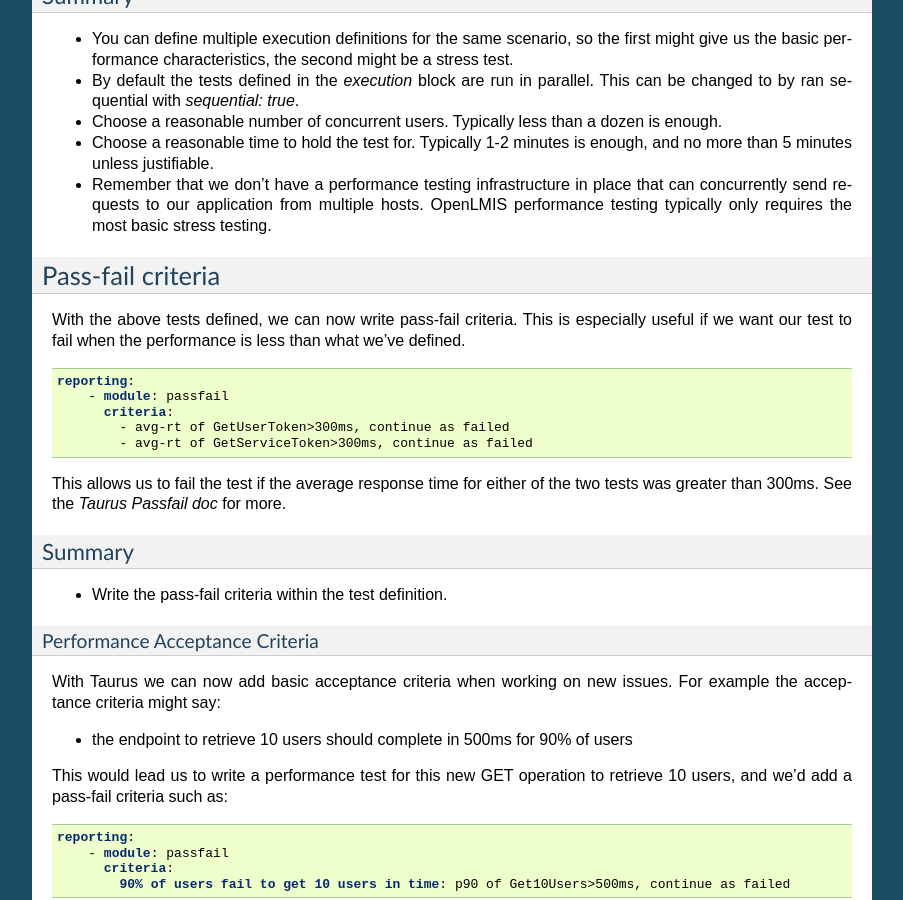
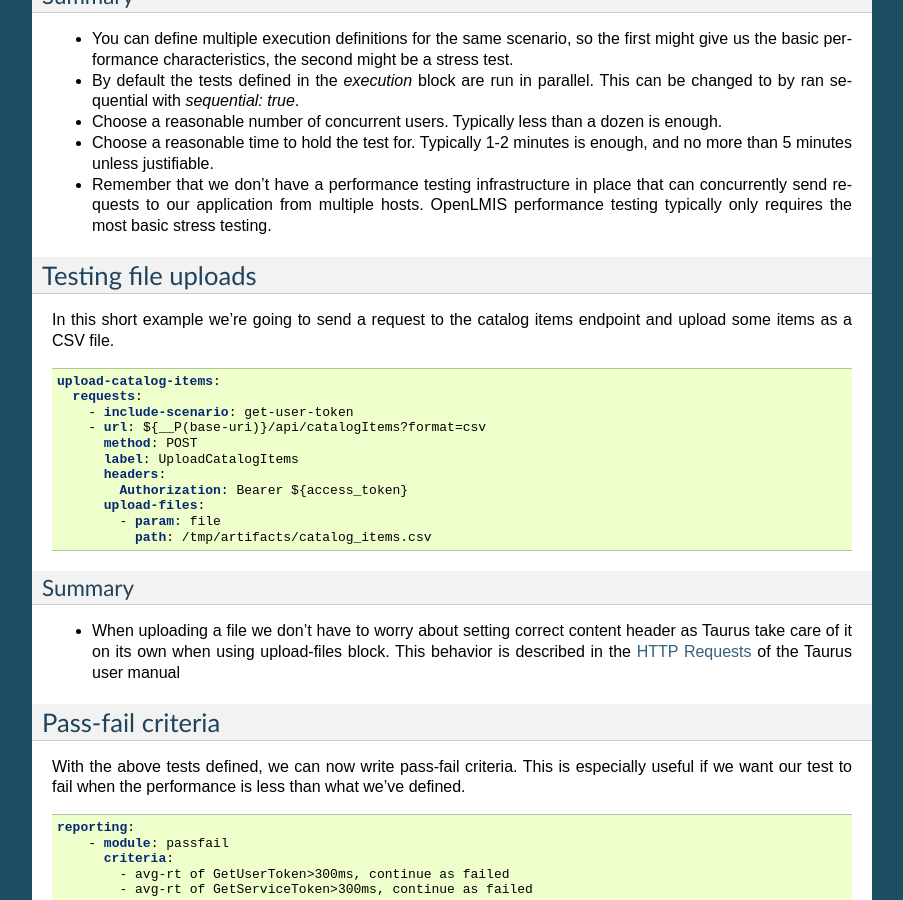
Before and after one commit to OpenLMIS/openlmis-ref-distro, a Sphinx documentation site: the page built from docs/source/conventions/performance.rst, in a window 1280 px wide and 900 px high, scrolled down 4640 px. Shown: the whole window, without its empty margins (198-1101 px from the left). Built offline with Sphinx 7.4.7, drawn with Linux system fonts in a browser that asks for light colours; pages that are not in the unit, such as notebooks, are missing from menus; some of the changed text lies outside the part shown.

Commit message:
OLMIS-3211: Added an example of a Taurus test for uploading files

```diff
--- a/docs/source/conventions/performance.rst
+++ b/docs/source/conventions/performance.rst
@@ -315,6 +315,33 @@ Summary
   OpenLMIS performance testing typically only requires the most basic stress
   testing.
 
+Testing file uploads
+--------------------
+
+In this short example we're going to send a request to the catalog items endpoint
+and upload some items as a CSV file.
+
+.. code-block:: yaml
+
+  upload-catalog-items:
+    requests:
+      - include-scenario: get-user-token
+      - url: ${__P(base-uri)}/api/catalogItems?format=csv
+        method: POST
+        label: UploadCatalogItems
+        headers:
+          Authorization: Bearer ${access_token}
+        upload-files:
+          - param: file
+            path: /tmp/artifacts/catalog_items.csv
+
+Summary
+^^^^^^^
+
+* When uploading a file we don't have to worry about setting correct content header
+  as Taurus take care of it on its own when using upload-files block. This behavior
+  is described in the `HTTP Requests`_ of the Taurus user manual
+
 Pass-fail criteria
 ------------------
 
@@ -381,3 +408,4 @@ Next we'll be adding:
 .. _JMeter: http://jmeter.apache.org/
 .. _JMeter executer: http://gettaurus.org/docs/JMeter/
 .. _Performance Plugin: https://wiki.jenkins.io/display/JENKINS/Performance+Plugin
+.. _HTTP Requests: https://gettaurus.org/docs/JMeter/#HTTP-Requests
```
